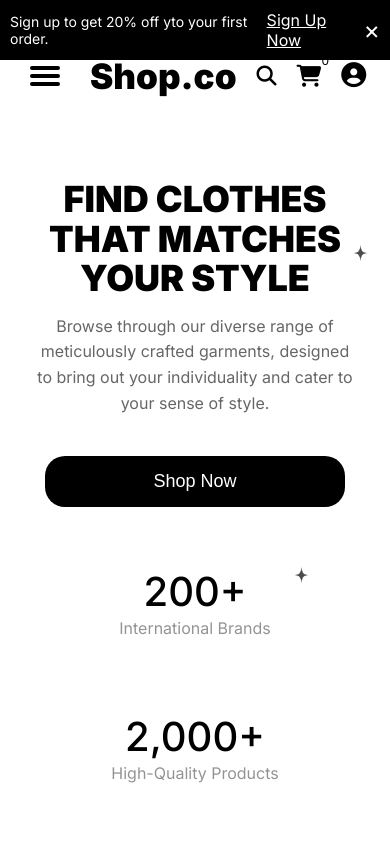
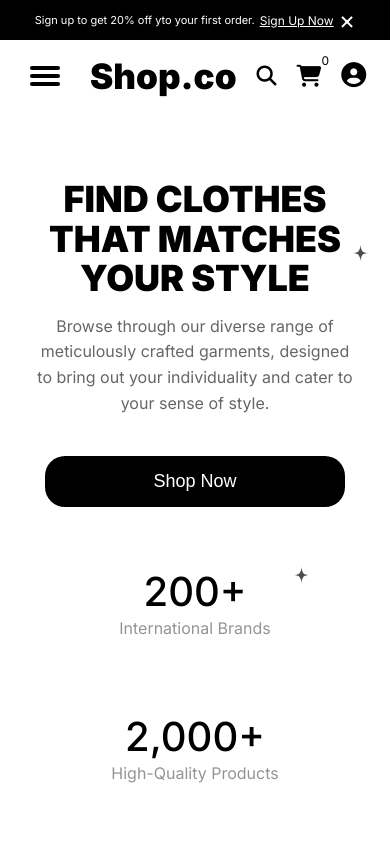
Before and after one commit to sherifemad10/Shop.co, a plain HTML site: page index.html in a window 390 px wide. Shown: the top 844 px of the page. Drawn offline with Linux system fonts and the light colour scheme.

Commit message:
Update alertForSignUp.css

```diff
--- a/Css/alertForSignUp.css
+++ b/Css/alertForSignUp.css
@@ -59,3 +59,16 @@
     position: static;
   }
 }
+
+@media (max-width: 480px) {
+  .alertForSignUp{
+    padding: 0.5rem;
+    gap: 0.5rem;
+  }
+  .alertForSignUp p {
+      font-size: 1.1rem;
+    }
+    .alertForSignUp a {
+      font-size: 1.2rem;
+    }
+}
```
